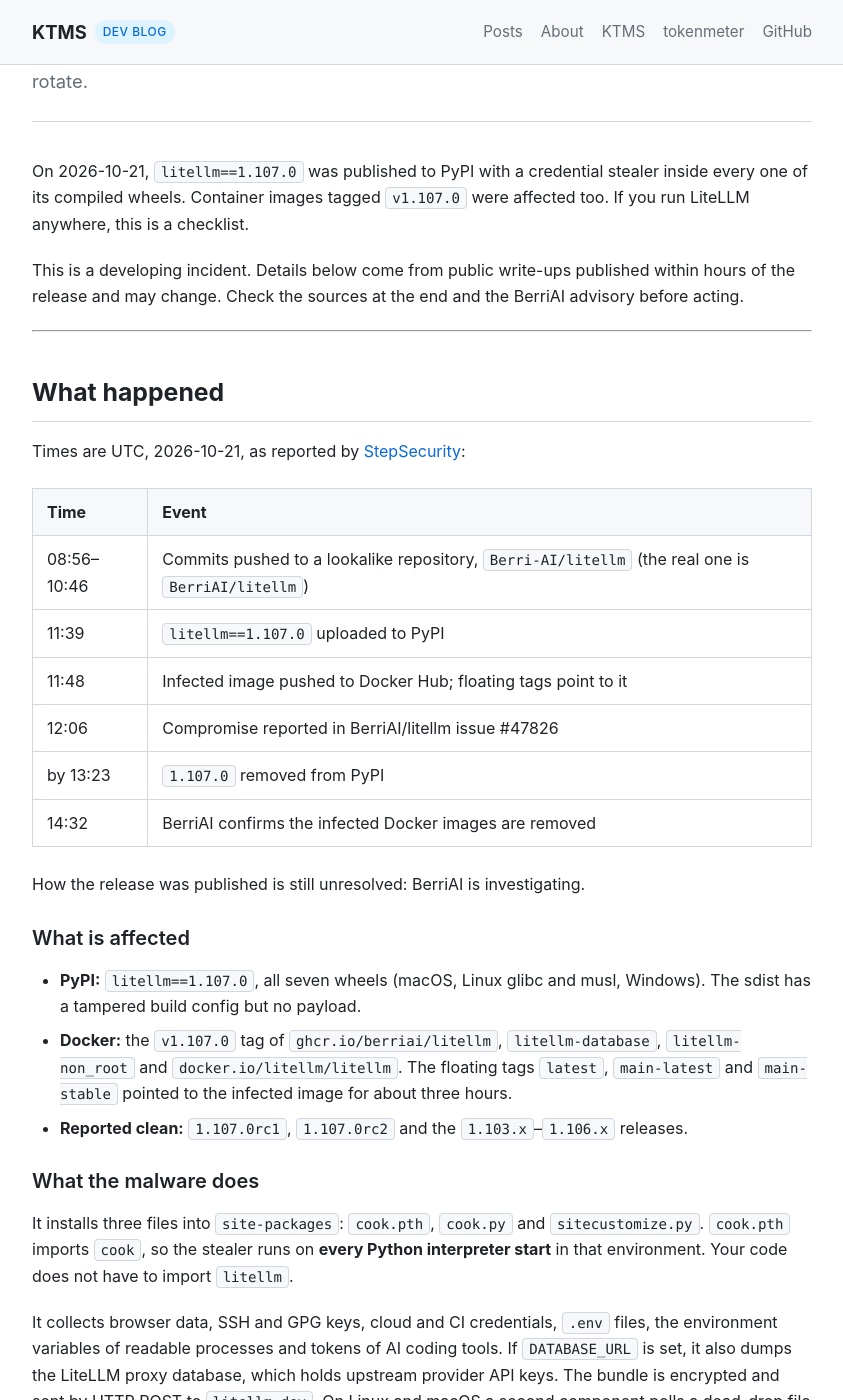
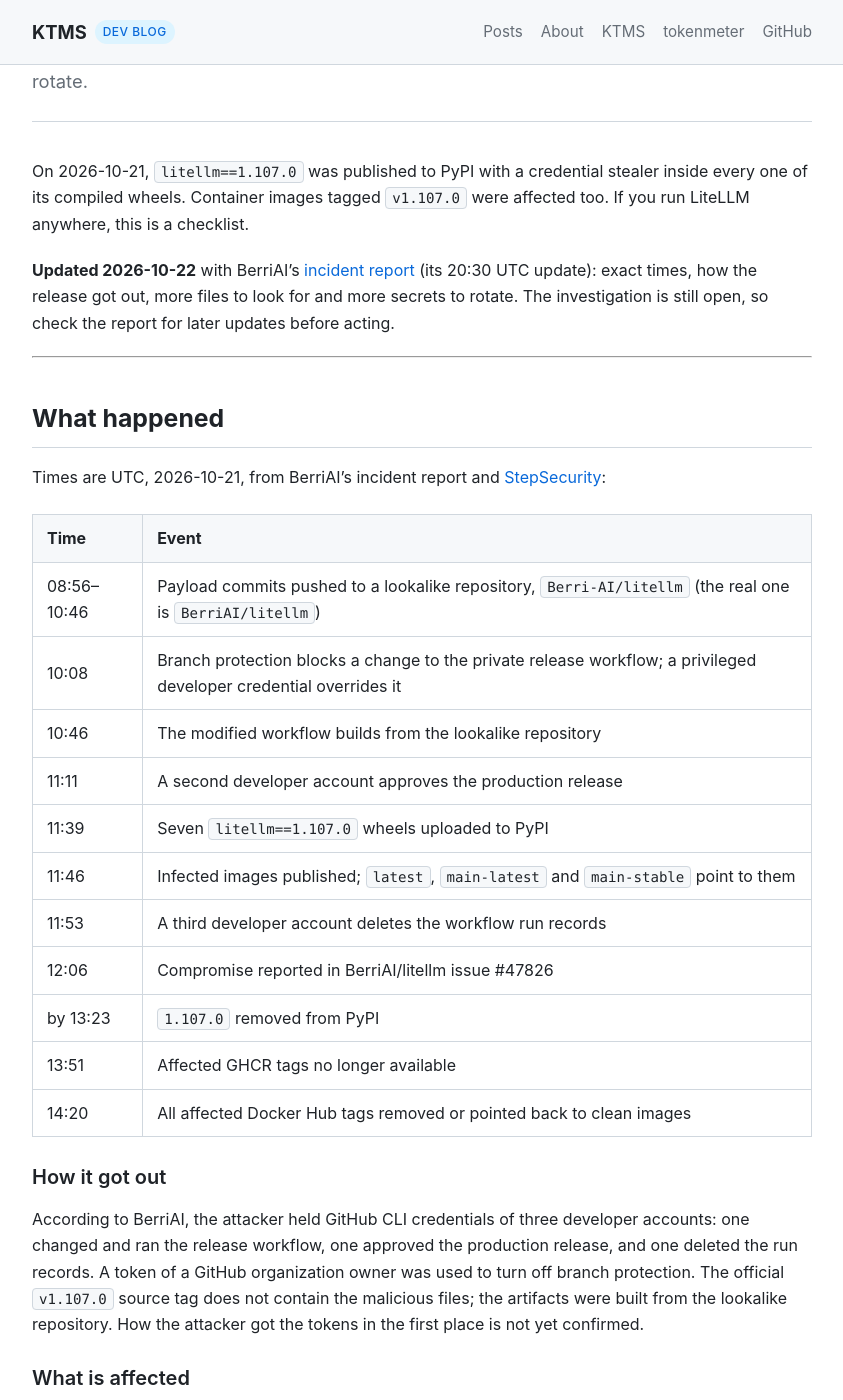
Before and after one commit to ai-process/blog, a Jekyll site: the page built from _posts/2026-10-21-litellm-1-107-0-credential-stealer.md, in a window 1280 px wide and 1400 px high, scrolled down 247 px. Shown: the whole window, without its empty margins (218-1061 px from the left). Built offline with Jekyll 4.4.1, drawn with Linux system fonts in a browser that asks for light colours; some of the changed text lies outside the part shown.

Commit message:
content: update the litellm 1.107.0 post with BerriAI's incident report (#6)
Exact times, the attack chain as BerriAI describes it, the Docker Hub digest, more payload files,
and more secrets to rotate (instance role, virtual keys, DATABASE_URL password). The floating tags
pointed to the infected image for about 2.5 hours, not three.

````diff
--- a/_posts/2026-10-21-litellm-1-107-0-credential-stealer.md
+++ b/_posts/2026-10-21-litellm-1-107-0-credential-stealer.md
@@ -13,25 +13,38 @@
 On 2026-10-21, `litellm==1.107.0` was published to PyPI with a credential stealer inside every one
 of its compiled wheels. Container images tagged `v1.107.0` were affected too. If you run LiteLLM anywhere, this is a checklist.
 
-This is a developing incident. Details below come from public write-ups published within hours of
-the release and may change. Check the sources at the end and the BerriAI advisory before acting.
+**Updated 2026-10-22** with BerriAI's [incident report](https://docs.litellm.ai/blog/security-incident-oct-21-2026)
+(its 20:30 UTC update): exact times, how the release got out, more files to look for and more secrets to
+rotate. The investigation is still open, so check the report for later updates before acting.
 
 ---
 
 ## What happened
 
-Times are UTC, 2026-10-21, as reported by [StepSecurity](https://www.stepsecurity.io/blog/litellm-1-107-0-compromised-pypi-backdoored-wheels-credential-stealer):
+Times are UTC, 2026-10-21, from BerriAI's incident report and
+[StepSecurity](https://www.stepsecurity.io/blog/litellm-1-107-0-compromised-pypi-backdoored-wheels-credential-stealer):
 
 | Time | Event |
 |---|---|
-| 08:56–10:46 | Commits pushed to a lookalike repository, `Berri-AI/litellm` (the real one is `BerriAI/litellm`) |
-| 11:39 | `litellm==1.107.0` uploaded to PyPI |
-| 11:48 | Infected image pushed to Docker Hub; floating tags point to it |
+| 08:56–10:46 | Payload commits pushed to a lookalike repository, `Berri-AI/litellm` (the real one is `BerriAI/litellm`) |
+| 10:08 | Branch protection blocks a change to the private release workflow; a privileged developer credential overrides it |
+| 10:46 | The modified workflow builds from the lookalike repository |
+| 11:11 | A second developer account approves the production release |
+| 11:39 | Seven `litellm==1.107.0` wheels uploaded to PyPI |
+| 11:46 | Infected images published; `latest`, `main-latest` and `main-stable` point to them |
+| 11:53 | A third developer account deletes the workflow run records |
 | 12:06 | Compromise reported in BerriAI/litellm issue #47826 |
 | by 13:23 | `1.107.0` removed from PyPI |
-| 14:32 | BerriAI confirms the infected Docker images are removed |
+| 13:51 | Affected GHCR tags no longer available |
+| 14:20 | All affected Docker Hub tags removed or pointed back to clean images |
 
-How the release was published is still unresolved: BerriAI is investigating.
+### How it got out
+
+According to BerriAI, the attacker held GitHub CLI credentials of three developer accounts: one
+changed and ran the release workflow, one approved the production release, and one deleted the
+run records. A token of a GitHub organization owner was used to turn off branch protection. The
+official `v1.107.0` source tag does not contain the malicious files; the artifacts were built from
+the lookalike repository. How the attacker got the tokens in the first place is not yet confirmed.
 
 ### What is affected
 
@@ -39,8 +52,11 @@
   has a tampered build config but no payload.
 * **Docker:** the `v1.107.0` tag of `ghcr.io/berriai/litellm`, `litellm-database`,
   `litellm-non_root` and `docker.io/litellm/litellm`. The floating tags `latest`, `main-latest` and
-  `main-stable` pointed to the infected image for about three hours.
-* **Reported clean:** `1.107.0rc1`, `1.107.0rc2` and the `1.103.x`–`1.106.x` releases.
+  `main-stable` pointed to the infected image from 11:46 to 14:20 UTC, about two and a half hours.
+  The Docker Hub index digest is
+  `sha256:1bbcb1443bc962e45f5aad53fe3d2c30600e0379715fb6c664cdd3ac126c339e`.
+* **Reported clean:** BerriAI says every earlier version is safe; StepSecurity also checked
+  `1.107.0rc1`, `1.107.0rc2` and the `1.103.x`–`1.106.x` releases.
 
 ### What the malware does
 
@@ -66,23 +82,29 @@
 grep -rn "litellm.*1\.107\.0" --include="requirements*.txt" --include="*.lock" --include="pyproject.toml" .
 
 # Are the payload files on this host or in an extracted image layer?
-find / \( -name cook.pth -o -name cook.py -o -name "litellm-1.107.0*" \) 2>/dev/null
+find / \( -name cook.pth -o -name cook.py -o -name 'cook*.pyc' -o -name 'sitecustomize*.pyc' \
+  -o -name "litellm-1.107.0*" \) 2>/dev/null
 
 # Loader still running? (a live holder process means yes)
 ls -l /tmp/remote_code_loader.lock /tmp/.pc_once_* 2>/dev/null
 ```
 
+Finding any of these confirms exposure; not finding them does not prove a host is clean. A
+`/tmp/.pc_once_*` file is written only after the stealer got a successful reply from its server, so
+it means the data left. `sitecustomize.py` on its own is not proof: some environments ship one.
+
 For containers, check which tags and digests you pulled, not what runs inside:
 
 ```bash
 docker images --digests | grep -i litellm
+# compromised Docker Hub index: sha256:1bbcb1443bc962e45f5aad53fe3d2c30600e0379715fb6c664cdd3ac126c339e
 ```
 
 Treat as compromised:
 
 * any host or CI runner that installed `litellm==1.107.0`, even briefly;
 * any container started from a `v1.107.0` image, or from `latest`, `main-latest` or `main-stable`
-  pulled during the roughly three-hour window on 2026-10-21;
+  pulled between 11:46 and 14:20 UTC on 2026-10-21;
 * any machine where a `pip install litellm` without a pin ran on 2026-10-21 between 11:39 UTC and
   the PyPI removal.
 
@@ -109,12 +131,15 @@
    and images from your mirrors and registries.
 4. **Rotate everything the host could reach.** Assume the secrets were taken: the stealer output is
    encrypted, so you cannot confirm from the network side that nothing left.
-   * cloud keys, SSH and GPG keys, registry and CI tokens, Kubernetes and Vault tokens;
+   * the instance or task role of the host, cloud keys, SSH and GPG keys, registry and CI tokens,
+     Kubernetes and Vault tokens, and any secret in the environment of any process on the host;
    * tokens of AI coding tools on developer machines;
    * on a proxy with a database: every provider API key stored in it and in the model configs,
-     plus the master key and the salt key.
-5. **Look back.** Search network logs for `litellm.dev` and `/codepy`, and audit provider-side
-   usage for keys that were on affected hosts.
+     the master key, the salt key, the virtual keys and the `DATABASE_URL` password.
+5. **Look back.** Search network logs for `litellm.dev` and `/codepy`. On AWS, look in CloudTrail
+   for `GetCallerIdentity` from the instance role around the install time, then for that role's
+   credentials used from outside your infrastructure. Audit provider-side usage for keys that were
+   on affected hosts.
 
 ---
 
@@ -138,6 +163,7 @@
 
 ## Sources
 
+* [BerriAI: incident report for the v1.107.0 release](https://docs.litellm.ai/blog/security-incident-oct-21-2026)
 * [StepSecurity: litellm 1.107.0 compromised on PyPI](https://www.stepsecurity.io/blog/litellm-1-107-0-compromised-pypi-backdoored-wheels-credential-stealer)
 * [Wiz: LiteLLM compromised, steals credentials](https://www.wiz.io/blog/litellm-compromised-steals-credentials)
 * [Socket: LiteLLM PyPI package and Docker images compromised](https://socket.dev/blog/litellm-compromise)
````
